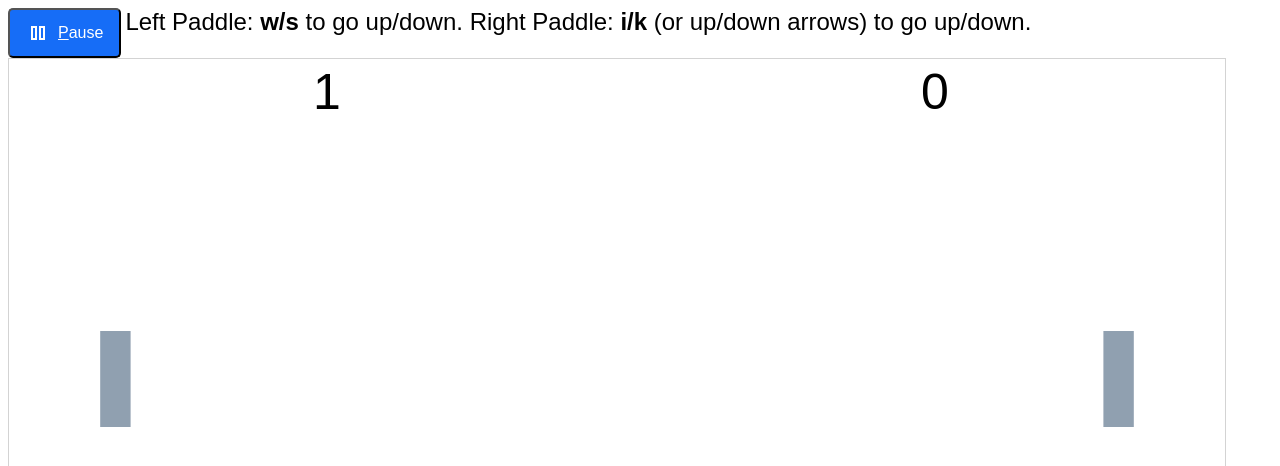
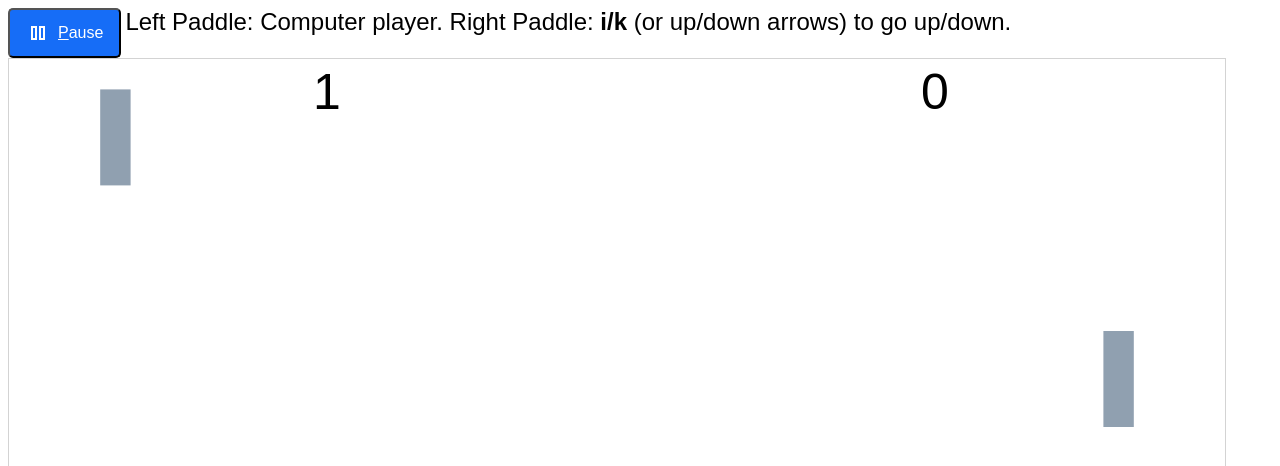
Before and after one commit to LucasWiebeDembowski/LucasWiebeDembowski.github.io, a plain HTML site: page index.html in a window 1280 px wide. Both pictures are taken after a click on the button "Play/Pause game (p)". Shown: the top 466 px of the page. Drawn offline with nearby package versions, Linux system fonts and the light colour scheme.

Commit message:
Add computer player that controls left paddle.

```diff
--- a/BouncyBalls.js
+++ b/BouncyBalls.js
@@ -2,6 +2,13 @@
 
 const canvas = document.getElementById("myCanvas");
 const ctx = canvas.getContext("2d");
+
+canvas.height = window.innerHeight * 0.8;
+canvas.width = window.innerWidth * 0.95;
+
+const ballSpeed = 0.5*canvas.height;
+const rectHeight = 0.15*canvas.height;
+const paddleSpeed = 2*ballSpeed;
 
 let paused = true;
 let balls = [];
@@ -13,11 +20,10 @@ let colours = ["#005500", "#AA0000", "#0000AA"];
 let leftScore=0;
 let rightScore=0;
 let spawnRequestTimestamp = Date.now();
-
-canvas.height = window.innerHeight * 0.8;
-canvas.width = window.innerWidth * 0.95;
-
-const ballSpeed = 0.4*canvas.height;
+let cpuLeftPaddle = true;
+document.getElementById("instructions").innerHTML = cpuLeftPaddle
+    ? "Left Paddle: Computer player. Right Paddle: <b>i/k</b> (or up/down arrows) to go up/down."
+    : "Left Paddle: <b>w/s</b> to go up/down. Right Paddle: <b>i/k</b> (or up/down arrows) to go up/down.";
 
 class Circle {
     constructor(x,y,vx,vy,radius) {
@@ -174,7 +180,7 @@ class Circle {
 }
 
 class Rectangle {
-    constructor(x,y,vx,vy,w,h) {
+    constructor(x,y,vx,vy,w,h,cpuControlled) {
         this.x = x;
         this.y = y;
         this.vx = vx;
@@ -184,6 +190,8 @@ class Rectangle {
         this.vxCached = vx;
         this.vyCached = vy;
         this.rotationRadCW = 0;
+        this.cpuControlled = cpuControlled;
+        this.lastVelocityChangeMs = Date.now();
     }
     pause() {
         this.vxCached = this.vx;
@@ -195,7 +203,26 @@ class Rectangle {
         this.vx = this.vxCached;
         this.vy = this.vyCached;
     }
-    update(elapsedSec) {
+    update(elapsedSec) { // TODO put ball collision code here instead.
+        if(!paused && this.cpuControlled){
+            if(balls.length > 0) {
+                let newVy;
+                if(balls[0].y > this.y + this.h) {
+                    newVy = paddleSpeed;
+                }else if(balls[0].y < this.y){
+                    newVy = -paddleSpeed;
+                }else {
+                    newVy = 0;
+                }
+                const HUMAN_REACTION_TIME_MS = 250;
+                if(newVy != this.vy && Date.now() - this.lastVelocityChangeMs > HUMAN_REACTION_TIME_MS) {
+                    this.vy = newVy;
+                    this.lastVelocityChangeMs = Date.now();
+                }
+            }else {
+                this.vy = 0;
+            }
+        }
         this.y += elapsedSec * this.vy;
         if(this.y < this.w) {
             this.y = this.w;
@@ -229,16 +256,14 @@ function togglePaused() {
     }
 }
 
-const rectHeight = 0.15*canvas.height;
-const paddleSpeed = 5*rectHeight;
 const rectWidth = 0.025*canvas.width;
 let rectVx = 0;
 let rectVy = 0;
 let rectX = 0.025*canvas.width;
 let rectY = 0.5*canvas.height - 0.5*rectHeight;
-leftPaddle = new Rectangle( 3*rectX, rectY, rectVx, rectVy, rectWidth, rectHeight );
+leftPaddle = new Rectangle( 3*rectX, rectY, rectVx, rectVy, rectWidth, rectHeight, cpuLeftPaddle );
 paddles.push(leftPaddle);
-rightPaddle = new Rectangle( canvas.width - rectWidth - 3*rectX, rectY, rectVx, rectVy, rectWidth, rectHeight );
+rightPaddle = new Rectangle( canvas.width - rectWidth - 3*rectX, rectY, rectVx, rectVy, rectWidth, rectHeight, false );
 paddles.push(rightPaddle);
 objects = balls.concat(paddles);
 
@@ -249,6 +274,7 @@ document.addEventListener('keyup', (event) => {
             break;
         case 'w':
         case 's':
+            if(cpuLeftPaddle) break;
             leftPaddle.vy = 0;
             leftPaddle.vyCached = 0;
             break;
@@ -265,10 +291,12 @@ document.addEventListener('keyup', (event) => {
 document.addEventListener('keydown', (event) => {
     switch(event.key) {
         case 'w':
+            if(cpuLeftPaddle) break;
             if(!paused) leftPaddle.vy = -paddleSpeed;
             else leftPaddle.vyCached = -paddleSpeed;
             break;
         case 's':
+            if(cpuLeftPaddle) break;
             if(!paused) leftPaddle.vy = paddleSpeed;
             else leftPaddle.vyCached = paddleSpeed;
             break;
--- a/index.html
+++ b/index.html
@@ -12,7 +12,7 @@
             <span id="pauseButtonName" class="material-symbols-outlined">play_arrow</span>
             <span id="pauseButtonText"><u>P</u>lay</span>
         </button>
-        <span style="font-size:24px;font-family:Arial">Left Paddle: <b>w/s</b> to go up/down. Right Paddle: <b>i/k</b> (or up/down arrows) to go up/down.</span>
+        <span id="instructions" style="font-size:24px;font-family:Arial"></span>
         <br>
         <canvas id="myCanvas" style="border: 1px solid #d3d3d3;">
             Your browser does not support HTML canvas tag :(
```
